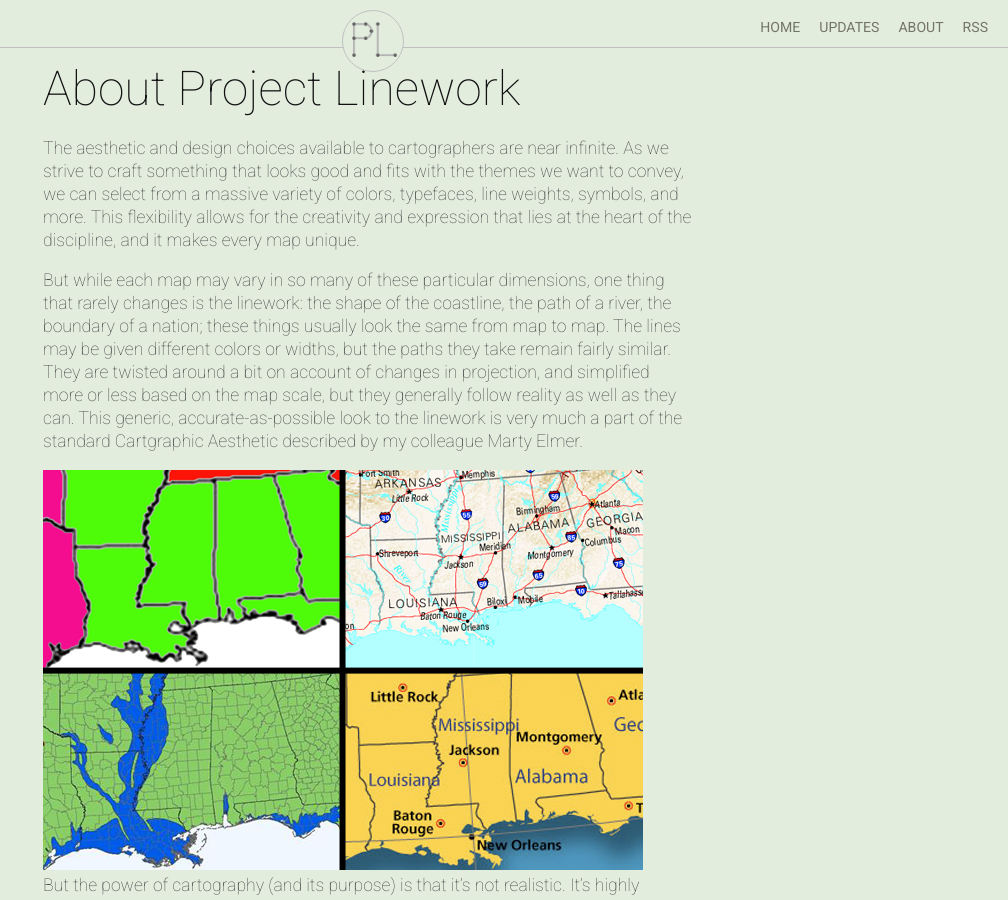
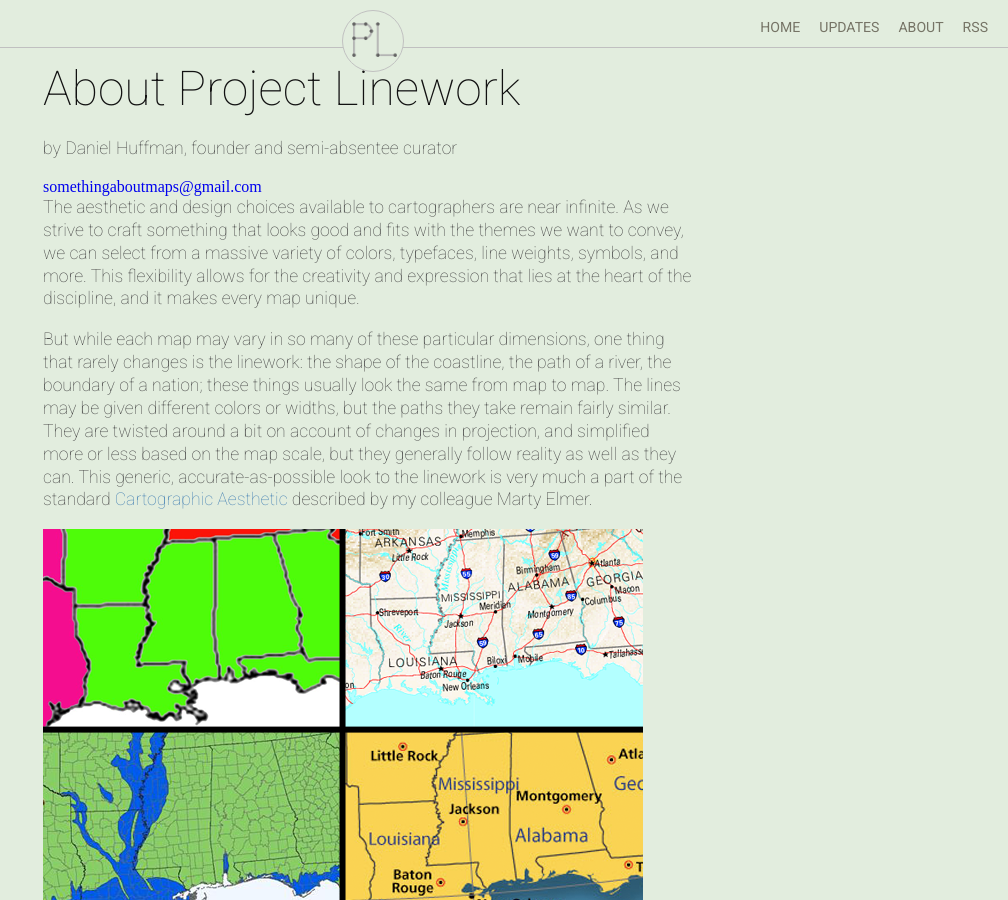
Before and after one commit to mapsam/project-linework, a Jekyll site: the page built from about/index.html, in a window 1280 px wide and 900 px high. Shown: the whole window, without its empty margins (272-1280 px from the left). Built offline with Jekyll 4.4.1, drawn with Linux system fonts in a browser that asks for light colours; some web fonts are replaced; Markdown is read by kramdown in place of the engine named in the settings.

Commit message:
Update index.html

```diff
--- a/about/index.html
+++ b/about/index.html
@@ -3,10 +3,12 @@ layout: default
 title: About Project Linework
 permalink: /about/
 ---
+<p>by Daniel Huffman, founder and semi-absentee curator</p>
+<a href="mailto:somethingaboutmaps@gmail.com">somethingaboutmaps@gmail.com</a>
 
 <p>The aesthetic and design choices available to cartographers are near infinite. As we strive to craft something that looks good and fits with the themes we want to convey, we can select from a massive variety of colors, typefaces, line weights, symbols, and more. This flexibility allows for the creativity and expression that lies at the heart of the discipline, and it makes every map unique.</p>
 
-<p>But while each map may vary in so many of these particular dimensions, one thing that rarely changes is the linework: the shape of the coastline, the path of a river, the boundary of a nation; these things usually look the same from map to map. The lines may be given different colors or widths, but the paths they take remain fairly similar. They are twisted around a bit on account of changes in projection, and simplified more or less based on the map scale, but they generally follow reality as well as they can. This generic, accurate-as-possible look to the linework is very much a part of the standard Cartgraphic Aesthetic described by my colleague Marty Elmer.</p>
+<p>But while each map may vary in so many of these particular dimensions, one thing that rarely changes is the linework: the shape of the coastline, the path of a river, the boundary of a nation; these things usually look the same from map to map. The lines may be given different colors or widths, but the paths they take remain fairly similar. They are twisted around a bit on account of changes in projection, and simplified more or less based on the map scale, but they generally follow reality as well as they can. This generic, accurate-as-possible look to the linework is very much a part of the standard <a href="http://maphugger.com/post/24863298345/the-cartographic-aesthetic">Cartographic Aesthetic</a> described by my colleague Marty Elmer.</p>
 
 <img src="../img/about_different_maps_similar_linework.png">
 
```
